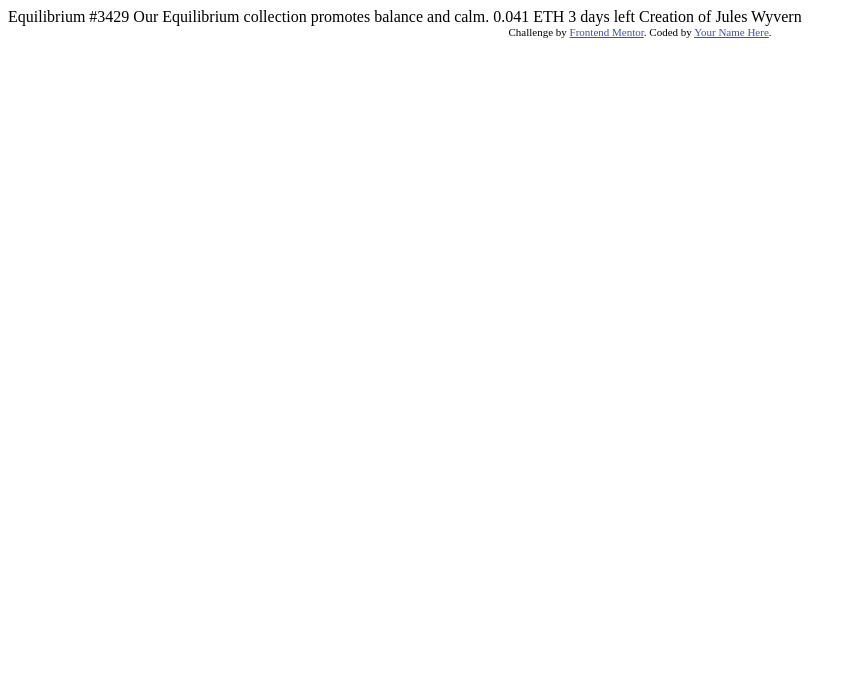
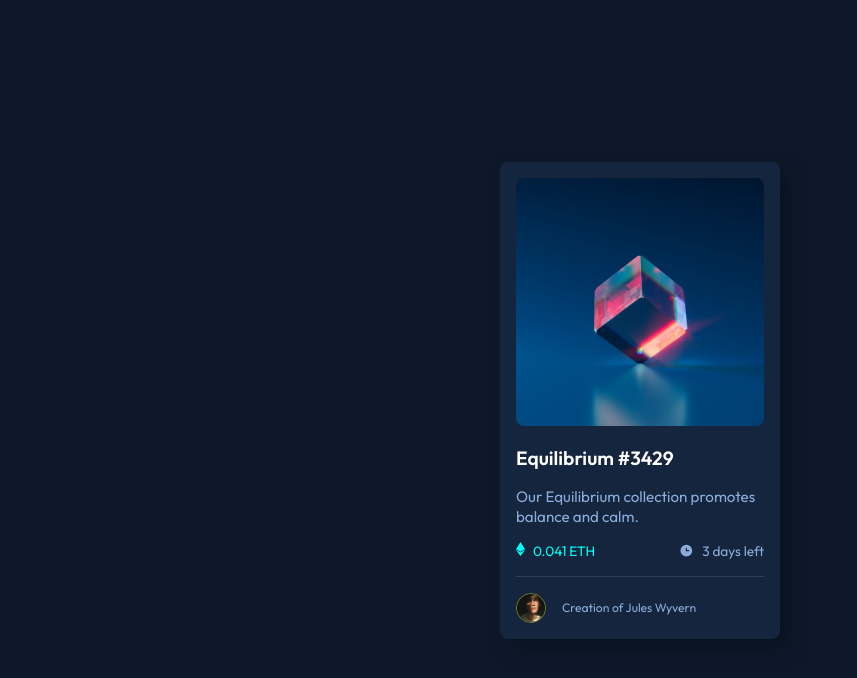
Before and after one commit to FilipiRafael/frontend-mentor-challenge-nft, a plain HTML site: page index.html in a window 1280 px wide. Shown: the whole page, without its empty margins (0-857 px from the left). Drawn offline with Linux system fonts and the light colour scheme.

Commit message:
project done

```diff
--- a/index.html
+++ b/index.html
@@ -8,26 +8,36 @@
 
   <title>Frontend Mentor | NFT preview card component</title>
 
-  <!-- Feel free to remove these styles or customise in your own stylesheet 👍 -->
-  <style>
-    .attribution { font-size: 11px; text-align: center; }
-    .attribution a { color: hsl(228, 45%, 44%); }
-  </style>
+  <link rel="preconnect" href="https://fonts.googleapis.com">
+  <link rel="preconnect" href="https://fonts.gstatic.com" crossorigin>
+  <link href="https://fonts.googleapis.com/css2?family=Outfit:wght@300;400;600&display=swap" rel="stylesheet">
+
+  <link rel="stylesheet" href="./styles/index.css" />
+
 </head>
 <body>
 
-  Equilibrium #3429
+  <main>
+    <img src="./images/image-equilibrium.jpg" alt="item card" />
+    <section>
+      <h1>Equilibrium #3429</h1>
 
-  Our Equilibrium collection promotes balance and calm.
-
-  0.041 ETH
-  3 days left
-
-  Creation of Jules Wyvern
-
-  <div class="attribution">
-    Challenge by <a href="https://www.frontendmentor.io?ref=challenge" target="_blank">Frontend Mentor</a>.
-    Coded by <a href="#">Your Name Here</a>.
-  </div>
+      <span>Our Equilibrium collection promotes balance and calm.</span>
+      <div class="informations">
+        <div class="item-currency">
+          <img src="./images/icon-ethereum.svg" alt="ethereum icon" />
+          <span>0.041 ETH</span>
+        </div>
+        <div class="item-time">
+          <img src="./images/icon-clock.svg" alt="clock icon" />
+          <span>3 days left</span>
+        </div>
+      </div>
+      <div class="finally">
+        <img src="./images/image-avatar.png" alt="avatar author" />
+        <span>Creation of Jules Wyvern</span>
+      </div>
+    </section>
+  </main>
 </body>
 </html>
--- /dev/null
+++ b/styles/index.css
@@ -0,0 +1,103 @@
+* {
+    padding: 0;
+    margin: 0;
+    box-sizing: border-box;
+    font-family: 'Outfit', sans-serif;
+}
+
+body {
+    width: 100%;
+    height: 100vh;
+    background-color: hsl(217, 54%, 11%);
+    display: flex;
+    justify-content: center;
+    align-items: center;
+}
+
+main {
+    max-width: 280px;
+    background-color: hsl(216, 50%, 16%);
+    border-radius: 0.5rem;
+    padding: 1rem;
+    box-shadow: 10px 10px 20px hsla(212, 57%, 5%, 0.5);
+}
+
+main img {
+    width: 100%;
+    border-radius: 0.5rem;
+    cursor: pointer;
+    transition: all 0.3s;
+}
+
+main img:hover {
+    opacity: 0.8;
+}
+
+main h1 {
+    color: #FFF;
+    font-size: 1.2rem;
+    margin: 1rem 0;
+}
+
+main section span {
+    color: hsl(215, 51%, 70%);
+    font-size: 95%;
+}
+
+main .informations {
+    margin: 1rem 0;
+    padding-bottom: 1rem;
+    display: flex;
+    justify-content: space-between;
+    border-bottom: 1px solid hsla(215, 52%, 70%, 0.2);
+    font-size: 90%;
+}
+
+main .item-currency {
+    display: flex;
+    align-items: flex-start;
+    width: 100%;
+}
+
+main .item-currency span {
+    color: hsl(178, 100%, 50%);
+}
+
+main .item-currency img {
+    width: 9px;
+    margin-right: 0.5rem;
+}
+
+main .item-time {
+    display: flex;
+    align-items: center;
+    justify-content: flex-end;
+    width: 100%;
+}
+
+main .item-time img {
+    width: 15px;
+    margin-right: 0.5rem;
+}
+
+main .finally {
+    font-size: 80%;
+    display: flex;
+    align-items: center;
+}
+
+main .finally span {
+    transition: all 0.3s;
+}
+
+main .finally span:hover {
+    opacity: 0.8;
+    cursor: pointer;
+}
+
+main .finally img {
+    width: 30px;
+    margin-right: 1rem;
+    border: 0.5px solid rgba(255, 255, 0, 0.398);
+    border-radius: 50%;
+}
```
